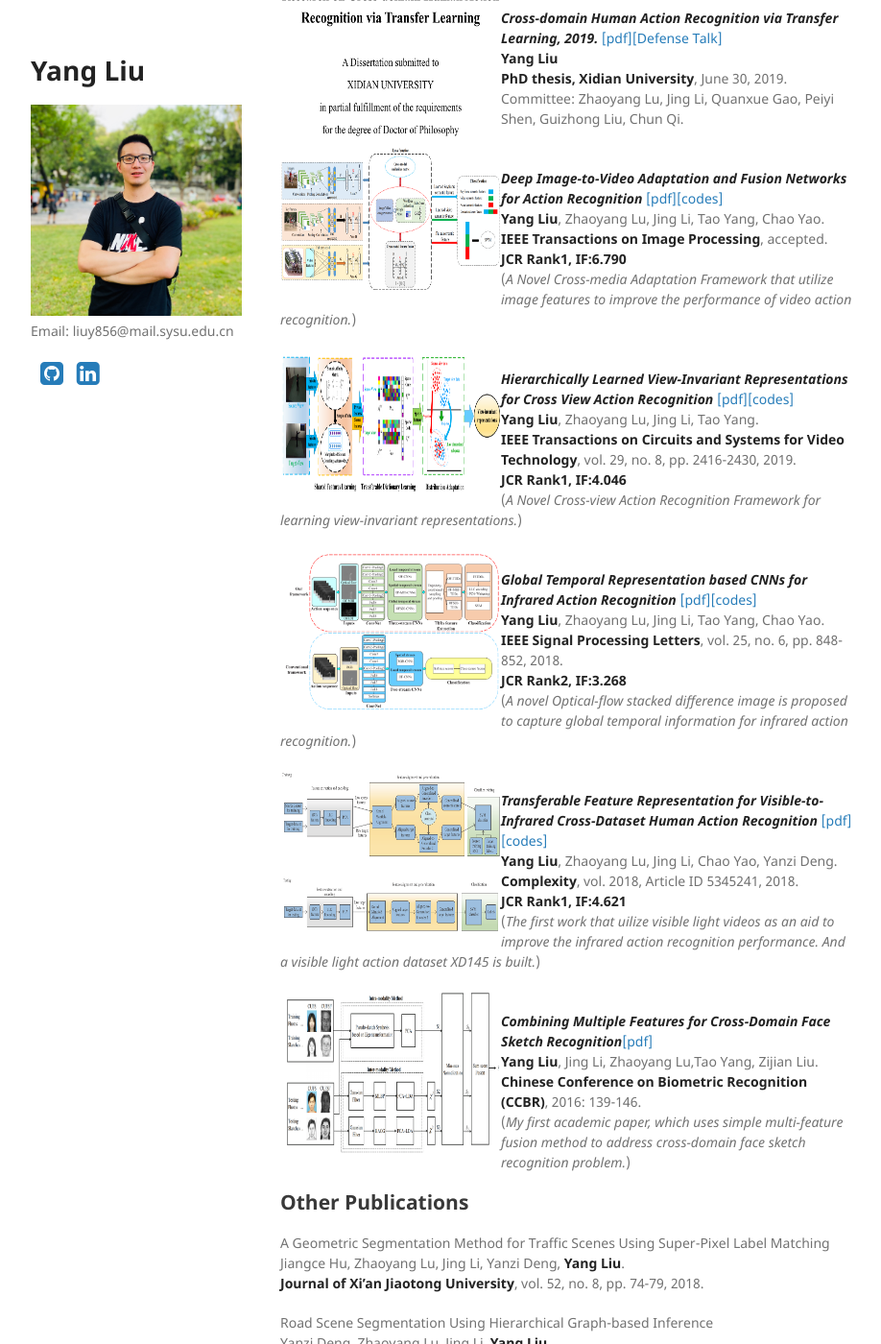
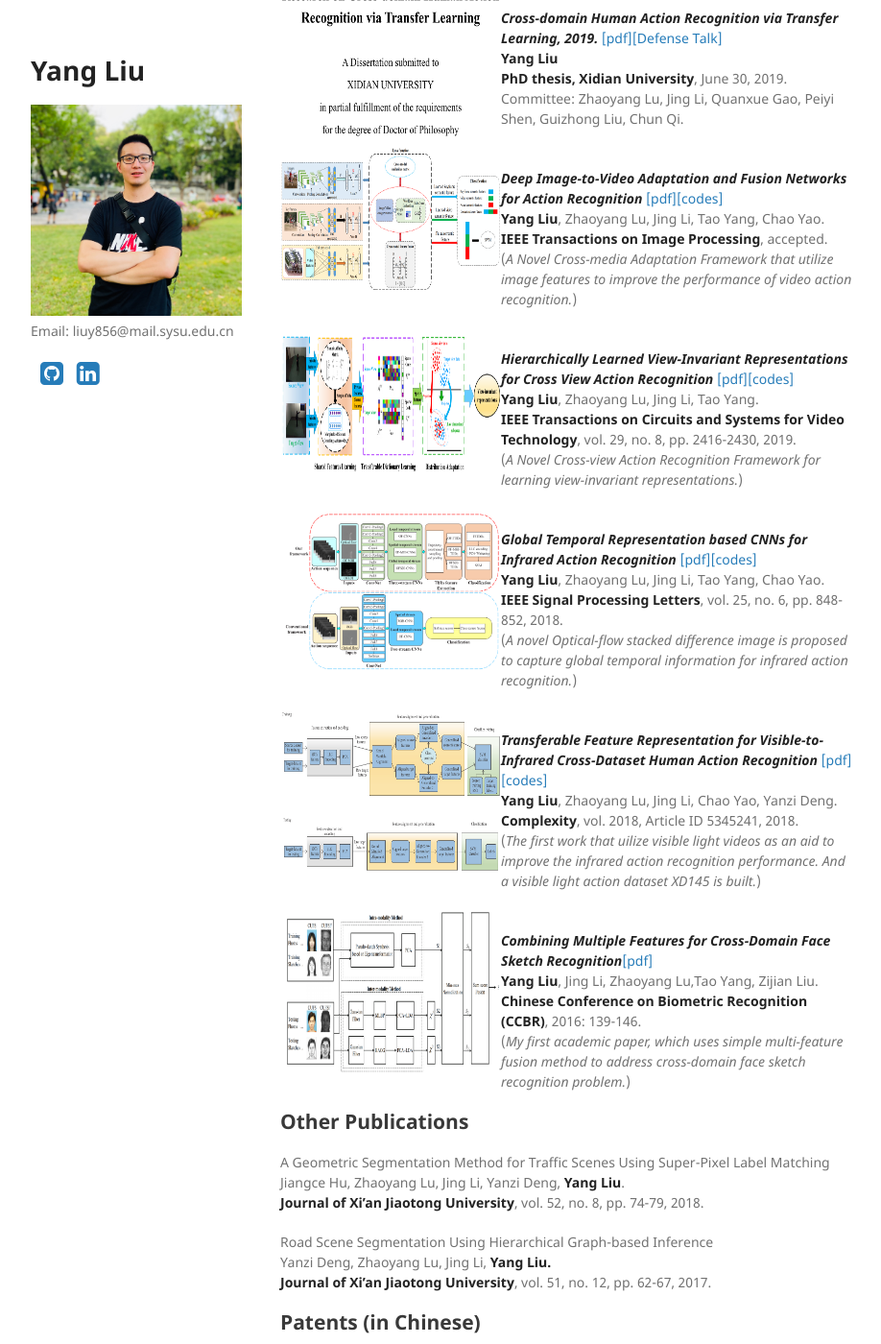
Before and after one commit to YangLiu9208/home, a Jekyll site: the page built from index.md, in a window 1280 px wide and 1400 px high, scrolled down 828 px. Shown: the whole window at 96% size, without its empty margins (178-1096 px from the left). Built offline with Jekyll 4.4.1, drawn with Linux system fonts in a browser that asks for light colours; a style sheet for code colours, icons or effects is not loaded.

Commit message:
Update index.md

```diff
--- a/index.md
+++ b/index.md
@@ -46,7 +46,6 @@ Committee: Zhaoyang Lu, Jing Li, Quanxue Gao, Peiyi Shen, Guizhong Liu, Chun Qi.
 ***Deep Image-to-Video Adaptation and Fusion Networks for Action Recognition*** [[pdf]](https://arxiv.org/pdf/1911.10751.pdf)[[codes]](https://yangliu9208.github.io/DIVAFN/)
 **Yang Liu**, Zhaoyang Lu, Jing Li, Tao Yang, Chao Yao.
 **IEEE Transactions on Image Processing**, accepted.
-**JCR Rank1, IF:6.790**
 (*A Novel Cross-media Adaptation Framework that utilize image features to improve the performance of video action recognition.*)
 
 <div align="left">
@@ -57,7 +56,6 @@ Committee: Zhaoyang Lu, Jing Li, Quanxue Gao, Peiyi Shen, Guizhong Liu, Chun Qi.
 ***Hierarchically Learned View-Invariant Representations for Cross View Action Recognition*** [[pdf]](https://arxiv.org/abs/1809.00421)[[codes]](https://yangliu9208.github.io/JSRDA/)
 **Yang Liu**, Zhaoyang Lu, Jing Li, Tao Yang.
 **IEEE Transactions on Circuits and Systems for Video Technology**, vol. 29, no. 8, pp. 2416-2430, 2019.
-**JCR Rank1, IF:4.046**
 (*A Novel Cross-view Action Recognition Framework for learning view-invariant representations.*)
 
 
@@ -69,7 +67,6 @@ Committee: Zhaoyang Lu, Jing Li, Quanxue Gao, Peiyi Shen, Guizhong Liu, Chun Qi.
 ***Global Temporal Representation based CNNs for Infrared Action Recognition*** [[pdf]](https://arxiv.org/abs/1909.08287)[[codes]](https://yangliu9208.github.io/TSTDDs/)
 **Yang Liu**, Zhaoyang Lu, Jing Li, Tao Yang, Chao Yao.
 **IEEE Signal Processing Letters**, vol. 25, no. 6, pp. 848-852, 2018.
-**JCR Rank2, IF:3.268**
 (*A novel Optical-flow stacked difference image is proposed to capture global temporal information for infrared action recognition.*)
 <div align="left">
           <a>
@@ -79,7 +76,6 @@ Committee: Zhaoyang Lu, Jing Li, Quanxue Gao, Peiyi Shen, Guizhong Liu, Chun Qi.
 ***Transferable Feature Representation for Visible-to-Infrared Cross-Dataset Human Action Recognition*** [[pdf]](https://arxiv.org/abs/1909.08297)[[codes]](https://yangliu9208.github.io/CDFAG/)
 **Yang Liu**, Zhaoyang Lu, Jing Li, Chao Yao, Yanzi Deng.
 **Complexity**, vol. 2018, Article ID 5345241, 2018.
-**JCR Rank1, IF:4.621**
 (*The first work that uilize visible light videos as an aid to improve the infrared action recognition performance. And a visible light action dataset XD145 is built.*)
 
 <div align="left">
```
